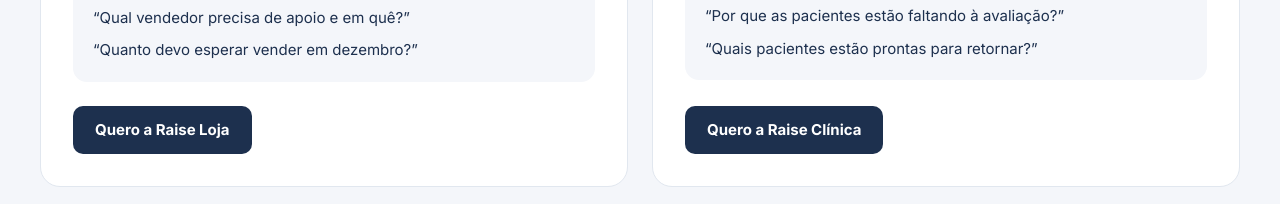
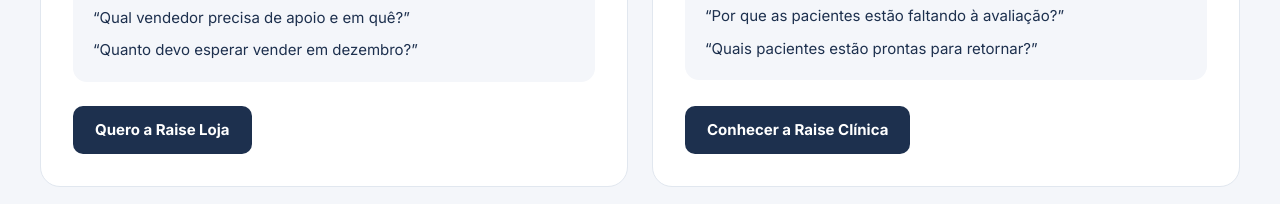
Before and after one commit to RaiseIA/raise-site, a plain HTML site: page tech/index.html in a window 1280 px wide. Shown: the part 6789-6993 px from the top of the page. Drawn offline with Linux system fonts and the light colour scheme.

Commit message:
Liga card da Raise Clínica à nova página e ajusta rodapé

```diff
--- a/tech/index.html
+++ b/tech/index.html
@@ -455,7 +455,7 @@ details summary::-webkit-details-marker{display:none}
 <span style="font-size: 15px; line-height: 1.5">“Por que as pacientes estão faltando à avaliação?”</span>
 <span style="font-size: 15px; line-height: 1.5">“Quais pacientes estão prontas para retornar?”</span>
 </div>
-<a href="#contato" style="margin-top: auto; align-self: flex-start; background: #1D304E; color: #FFFFFF; text-decoration: none; font-weight: 700; font-size: 15px; padding: 14px 22px; border-radius: 10px; min-height: 48px; box-sizing: border-box; display: inline-flex; align-items: center">Quero a Raise Clínica</a>
+<a href="/tech/clinica/" style="margin-top: auto; align-self: flex-start; background: #1D304E; color: #FFFFFF; text-decoration: none; font-weight: 700; font-size: 15px; padding: 14px 22px; border-radius: 10px; min-height: 48px; box-sizing: border-box; display: inline-flex; align-items: center">Conhecer a Raise Clínica</a>
 </div>
 </article>
 </div>
```
